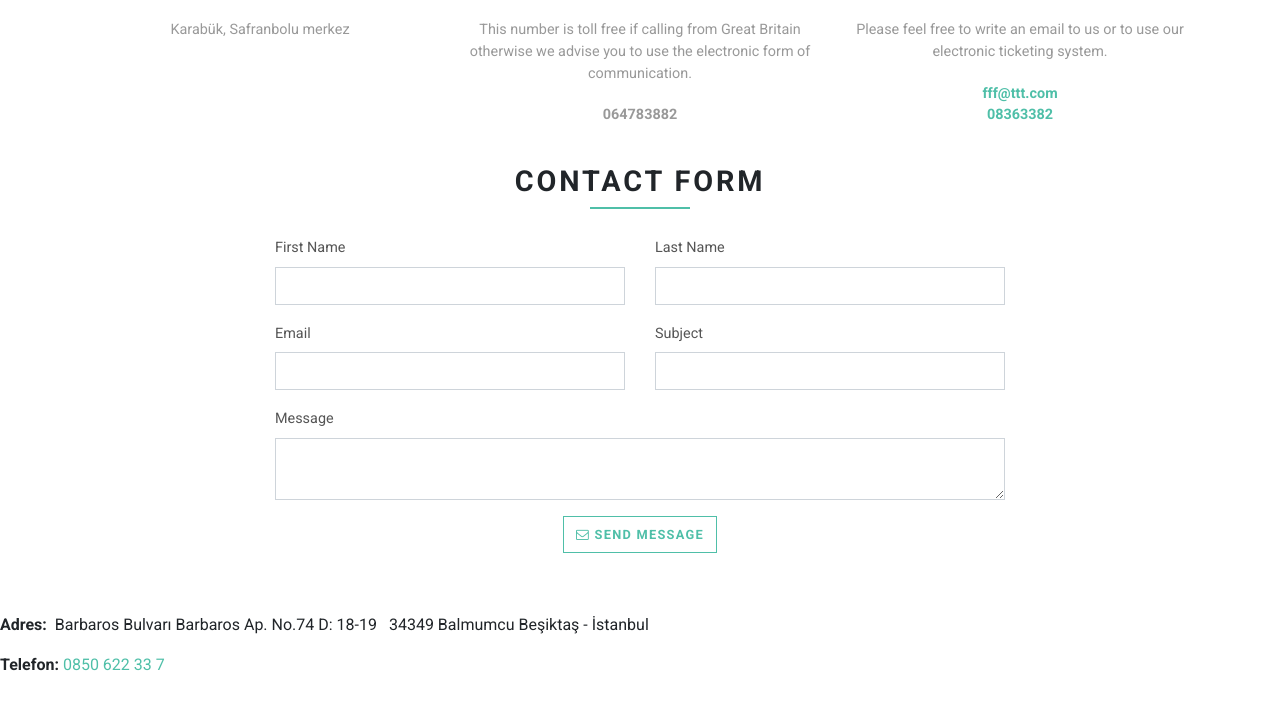
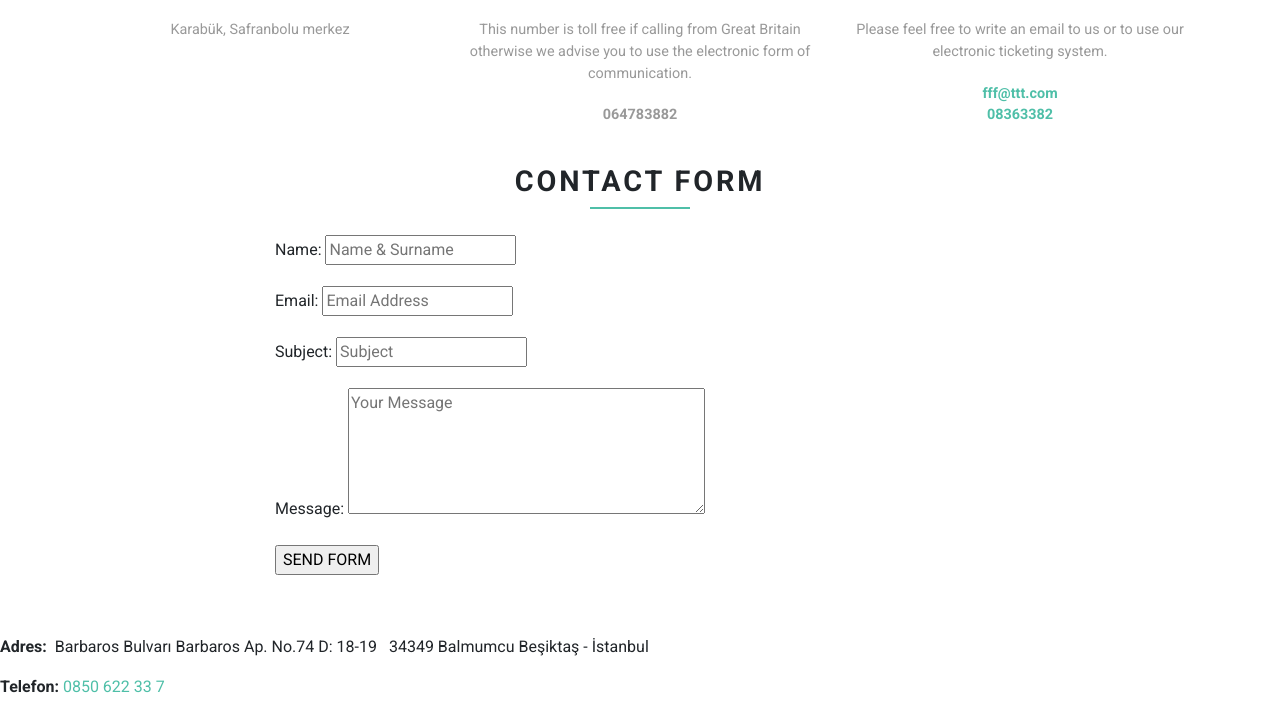
Before and after one commit to fatimatirras/Python-Django-TuristikMekan, a Django app: page /contact/ in a window 1280 px wide. Shown: the part 706-1423 px from the top of the page. Run offline with Django 3.2, Linux system fonts and the light colour scheme; data comes from the database, SQL or seed files in the repository; both versions use the stored data as it was after the commit; some libraries are stand-ins or nearby versions.

Commit message:
reference,hakkımızda ve iletişim sayfası

```diff
--- a/home/models.py
+++ b/home/models.py
@@ -2,6 +2,9 @@ from django.db import models
 from ckeditor_uploader.fields import RichTextUploadingField
 
 # Create your models here.
+from django.forms import ModelForm, TextInput, Textarea
+
+
 class Setting(models.Model):
 
     STATUS = (
@@ -33,3 +36,32 @@ class Setting(models.Model):
 
     def __str__(self):
         return self.title
+
+class ContactFormMessage(models.Model):
+    STATUS = (
+        ('True', 'Evet'),
+        ('False', 'Hayır')
+    )
+    name = models.CharField(blank=True,max_length=20)
+    email = models.CharField(blank=True, max_length=50)
+    subject = models.CharField(blank=True, max_length=50)
+    message = models.CharField(blank=True, max_length=255)
+    status = models.CharField(max_length=10,choices=STATUS, default='New')
+    ip = models.CharField(blank=True, max_length=20)
+    note = models.CharField(blank=True, max_length=100)
+    create_at = models.DateTimeField(auto_now_add=True)
+    update_at = models.DateTimeField(auto_now=True)
+
+    def __str__(self):
+        return self.title
+
+class ContactFormu(ModelForm):
+    class Meta:
+        model = ContactFormMessage
+        fields = ['name', 'email', 'subject', 'message']
+        widgets = {
+            'name'  : TextInput(attrs={'class': 'input', 'placeholder': 'Name & Surname'}),
+            'subject'  : TextInput(attrs={'class': 'input', 'placeholder': 'Subject'}),
+            'email': TextInput(attrs={'class': 'input', 'placeholder': 'Email Address'}),
+            'message': Textarea(attrs={'class': 'input', 'placeholder': 'Your Message', 'rows': '5'}),
+        }
--- a/home/templates/contact.html
+++ b/home/templates/contact.html
@@ -83,42 +83,19 @@
                 </div>
               </div>
               <div class="col-md-8 mx-auto">
-                <form>
-                  <div class="row">
-                    <div class="col-sm-6">
-                      <div class="form-group">
-                        <label for="firstname">First Name</label>
-                        <input id="firstname" type="text" class="form-control">
-                      </div>
-                    </div>
-                    <div class="col-sm-6">
-                      <div class="form-group">
-                        <label for="lastname">Last Name</label>
-                        <input id="lastname" type="text" class="form-control">
-                      </div>
-                    </div>
-                    <div class="col-sm-6">
-                      <div class="form-group">
-                        <label for="email">Email</label>
-                        <input id="email" type="text" class="form-control">
-                      </div>
-                    </div>
-                    <div class="col-sm-6">
-                      <div class="form-group">
-                        <label for="subject">Subject</label>
-                        <input id="subject" type="text" class="form-control">
-                      </div>
-                    </div>
-                    <div class="col-sm-12">
-                      <div class="form-group">
-                        <label for="message">Message</label>
-                        <textarea id="message" class="form-control"></textarea>
-                      </div>
-                    </div>
-                    <div class="col-sm-12 text-center">
-                      <button type="submit" class="btn btn-template-outlined"><i class="fa fa-envelope-o"></i> Send message</button>
-                    </div>
-                  </div>
+                  {% if messages %}
+                     {% for message in messages %}
+                        <div class="alert alert-{{ message.tags }}" role="alert">
+                          {{ message }}
+                         </div>
+                     {% endfor %}
+                   {% endif %}
+
+                <form action="" method="post">
+                    {% csrf_token %}
+                    {{ form.as_p }}
+
+                    <input type="submit" value="SEND FORM">
                 </form>
 
               </div>
@@ -127,6 +104,6 @@
 
         </div>
          <div> {{ setting.contact|safe}} </div>
-     </div>
+        </div>
 
 {% endblock %}
--- a/home/views.py
+++ b/home/views.py
@@ -1,8 +1,9 @@
-from django.http import HttpResponse
+from django.core.checks import messages
+from django.http import HttpResponse, HttpResponseRedirect
 from django.shortcuts import render
 
 # Create your views here.
-from home.models import Setting
+from home.models import Setting, ContactFormMessage, ContactFormu
 
 
 def index(request):
@@ -10,9 +11,26 @@ def index(request):
     context = {'setting': setting, 'page': 'home'}
     return render(request, 'index.html', context)
 
+
+
 def contact(request):
+
+    if request.method == 'POST':
+        form = ContactFormu(request.POST)
+        if form.is_valid():
+            data = ContactFormu()
+            data.name = form.cleaned_data['name']
+            data.email = form.cleaned_data['email']
+            data.subject = form.cleaned_data['subject']
+            data.message = form.cleaned_data['message']
+            data.save()
+            messages.success(request, "Mesajınız gönderilmiştir. Teşekkürler ")
+            return HttpResponseRedirect ('/contact')
+
+
     setting = Setting.objects.get(pk=1)
-    context = {'setting': setting, 'page': 'contact'}
+    form = ContactFormu()
+    context = {'setting': setting, 'form': form}
     return render(request, 'contact.html', context)
 
 def aboutus(request):
```
Also changed, not shown: home/admin.py (+8 -1 lines), db.sqlite3, home/migrations/0002_auto_20210325_2014.py (added), place/migrations/0005_auto_20210325_2014.py (added).
